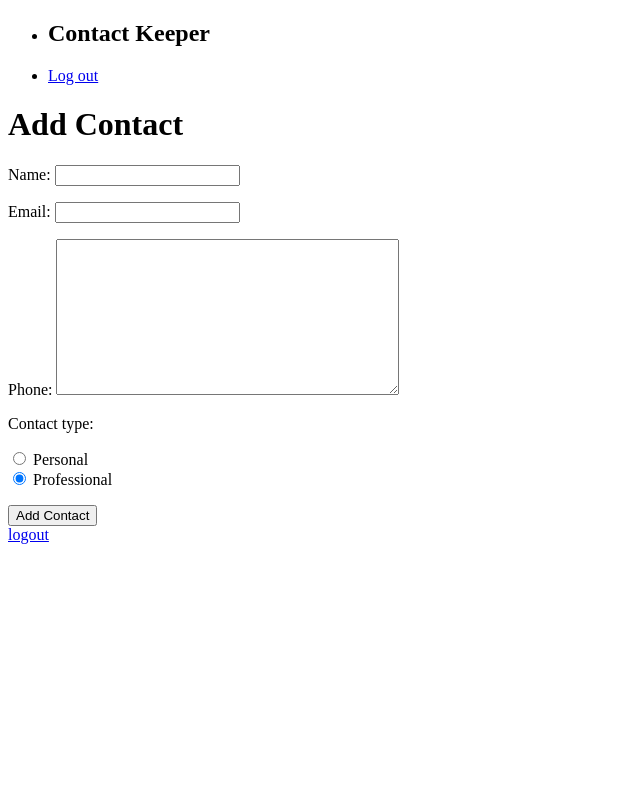
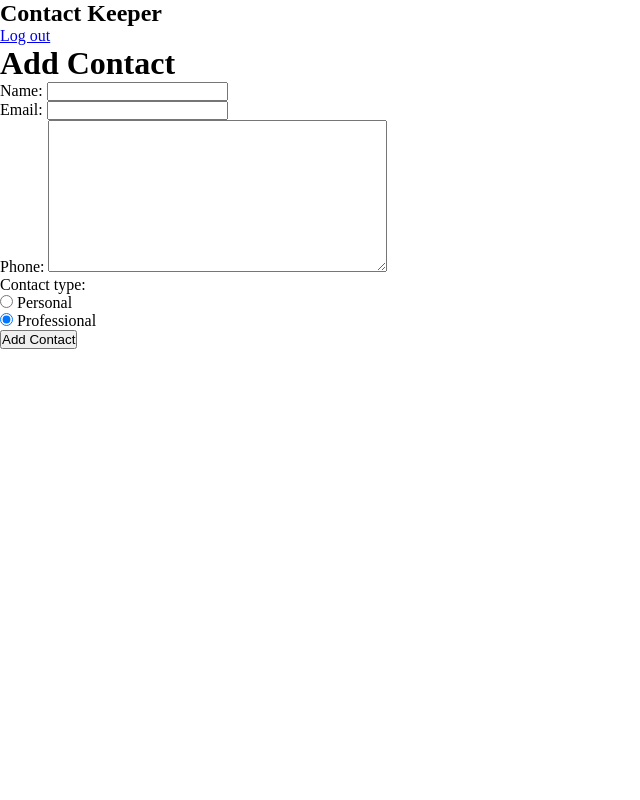
Before and after one commit to aemann2/contact_keeper, a Django app: page / in a window 1280 px wide. Shown: the whole page, without its empty margins (0-640 px from the left). Run offline with Django 4.2, Linux system fonts and the light colour scheme; the visitor is signed in with stand-in values (Sample User, id 1).

Commit message:
css globals; adjusted nav links

```diff
--- a/static/style.css
+++ b/static/style.css
@@ -1,3 +1,30 @@
+
+/* Globals */
+
+html {
+	box-sizing: border-box;
+}
+*,
+*:before,
+*:after {
+	box-sizing: inherit;
+}
+
+* {
+	margin: 0;
+	padding: 0;
+}
+
+body {
+	min-height: 100vh;
+	font-size: 100%;
+}
+
+button {
+	cursor: pointer;
+}
+
+/* Main */
 
 .phone-field-ext, #id_phone_1 {
 	display: none;
--- a/templates/home.html
+++ b/templates/home.html
@@ -7,12 +7,9 @@
 <form action='/' method='post'>
 	{% csrf_token %}
 {{ contact_form.as_p }}
-<input type="submit" class="submit_btn btn label-success" value="Add Contact" />
+<button type="submit" class="submit_btn btn label-success">Add Contact</button>
 </form>
 </div>
-{% if user.is_authenticated %}
-	<a href="logout">logout</a>
-{% endif %}
 
 <script>
 	const phoneField = document.getElementById('id_phone_0')
--- a/templates/partials/_nav.html
+++ b/templates/partials/_nav.html
@@ -1,14 +1,15 @@
+{% load static %}
 <nav>
 	<ul>
 		<li>
 			<h1>Contact Keeper</h1>
 		</li>
-		{% if not user.is_authenticated %}
+		{% if not user.is_authenticated and 'login' not in request.path %}
 		<li>
 			<a href="/registration/login/">Log In</a>
 		</li>
 		{% endif %}
-		{% if not user.is_authenticated %}
+		{% if not user.is_authenticated and 'signup' not in request.path %}
 		<li>
 			<a href="/registration/signup/">Sign Up</a>
 		</li>
--- a/templates/registration/login.html
+++ b/templates/registration/login.html
@@ -28,7 +28,7 @@
 </tr>
 </table>
 
-<input type="submit" value="login">
+<button type="submit">Log In</button>
 <input type="hidden" name="next" value="{{ next }}">
 </form>
 
```
